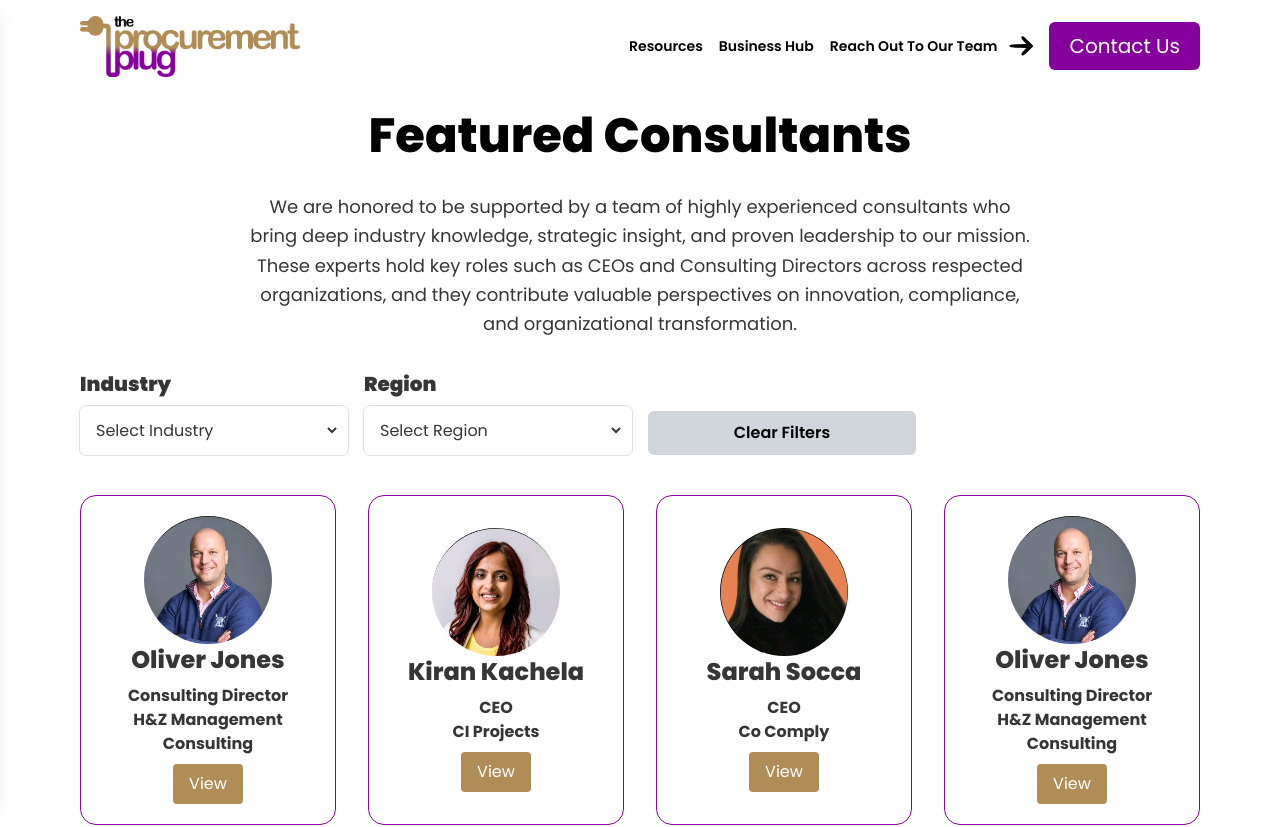
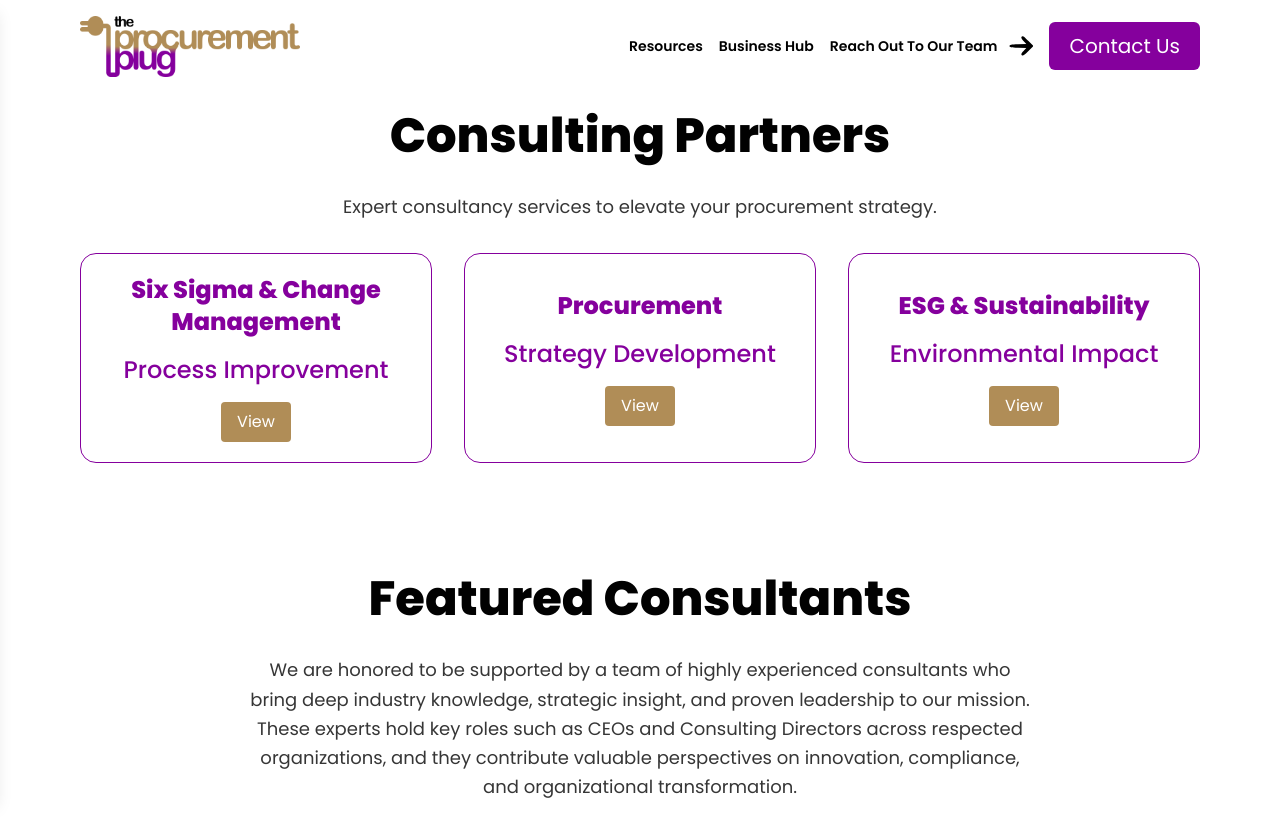
Before and after one commit to NexaForgeTechnologies/theprocurementplug, a Next.js app: page /business-hub/consulting-partner in a window 1280 px wide. Shown: the top 827 px of the page. Built offline with nearby package versions, Linux system fonts and the light colour scheme.

Commit message:
working on consulting partner

```diff
--- a/src/app/business-hub/consulting-partner/page.js
+++ b/src/app/business-hub/consulting-partner/page.js
@@ -1,12 +1,14 @@
 import React from 'react'
 
-import ConsultantPartnerCTR from '@/containers/business-hub/consulting-partner/FeaturedPartnerCTR'
+import FeaturedPartnerCTR from '@/containers/business-hub/consulting-partner/FeaturedPartnerCTR'
+import ConsultingPartnerCTR from '@/containers/business-hub/consulting-partner/ConsultingPartnerCTR'
 
 function page() {
     return (
-        <div>
-            <ConsultantPartnerCTR />
-        </div>
+        <>
+            <ConsultingPartnerCTR />
+            <FeaturedPartnerCTR />
+        </>
     )
 }
 
--- /dev/null
+++ b/src/components/business-hub/consultinng-partner/ConsultingPartnerTile.jsx
@@ -0,0 +1,19 @@
+import Link from "next/link";
+import React from "react";
+
+function ConsultingPartnerTile({ heading, text, url = "" }) {
+  return (
+    <div className="w-full rounded-2xl border border-[#85009D] hover:border-[#A020F0] bg-white p-5 flex flex-col items-center justify-center text-center text-[#85009D]">
+      <h2 className="text-xl md:text-2xl font-extrabold">{heading}</h2>
+      <h3 className="my-4 text-xl md:text-2xl font-medium">{text}</h3>
+      <Link
+        href={url}
+        className="cursor-pointer bg-[#b08d57] text-white px-4 py-2 rounded"
+      >
+        View
+      </Link>
+    </div>
+  );
+}
+
+export default ConsultingPartnerTile;
--- /dev/null
+++ b/src/containers/business-hub/consulting-partner/ConsultingPartnerCTR.jsx
@@ -0,0 +1,52 @@
+import ConsultingPartnerTile from "@/components/business-hub/consultinng-partner/ConsultingPartnerTile";
+import React from "react";
+
+function ConsultingPartnerCTR() {
+  const consultantPartners = [
+    {
+      id: 1,
+      heading: "Six Sigma & Change Management",
+      text: "Process Improvement",
+      url: "",
+    },
+    {
+      id: 2,
+      heading: "Procurement",
+      text: "Strategy Development",
+      url: "",
+    },
+    {
+      id: 3,
+      heading: "ESG & Sustainability",
+      text: "Environmental Impact",
+      url: "",
+    },
+  ];
+
+  return (
+    <div>
+      <div className="max-w-[780px] m-auto text-center">
+        <h3 className="font-extrabold text-3xl md:text-5xl mb-4 md:mb-8 text-[#010101]">
+          Consulting Partners
+        </h3>
+        <p className="my-8 text-[#363636] text-sm md:text-lg leading-normal md:leading-relaxed">
+          Expert consultancy services to elevate your procurement strategy.
+        </p>
+      </div>
+
+      {/* Consultant Cards */}
+      <div className=" grid grid-cols-1 sm:grid-cols-2 md:grid-cols-3 gap-6 md:gap-8">
+        {consultantPartners.map((partner) => (
+          <ConsultingPartnerTile
+            key={partner.id}
+            heading={partner.heading}
+            text={partner.text}
+            url={partner.url}
+          />
+        ))}
+      </div>
+    </div>
+  );
+}
+
+export default ConsultingPartnerCTR;
--- a/src/containers/business-hub/consulting-partner/FeaturedPartnerCTR.jsx
+++ b/src/containers/business-hub/consulting-partner/FeaturedPartnerCTR.jsx
@@ -94,7 +94,7 @@
   };
 
   return (
-    <>
+    <div>
       <div className="max-w-[780px] m-auto text-center">
         <h3 className="font-extrabold text-3xl md:text-5xl mb-4 md:mb-8 text-[#010101]">
           Featured Consultants
@@ -177,7 +177,7 @@
           )}
         </div>
       </div>
-    </>
+    </div>
   );
 }
 
```
